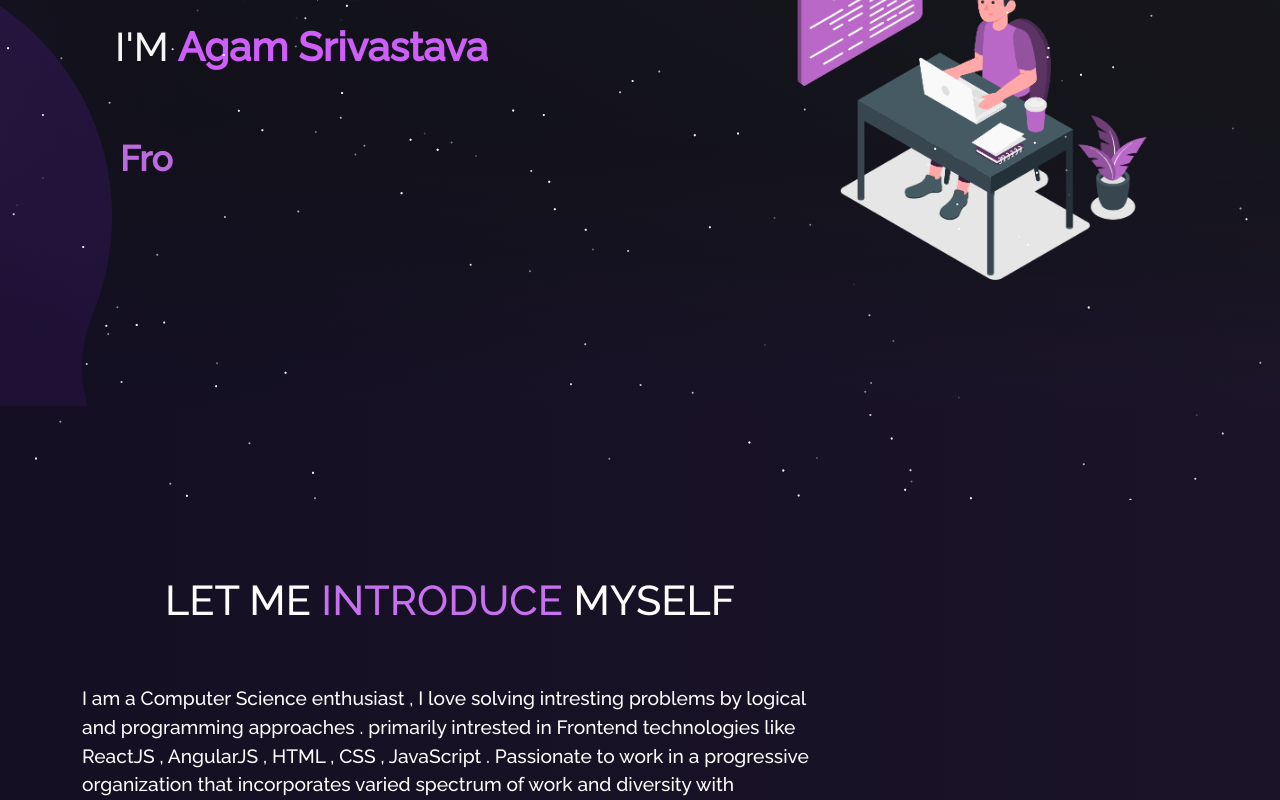
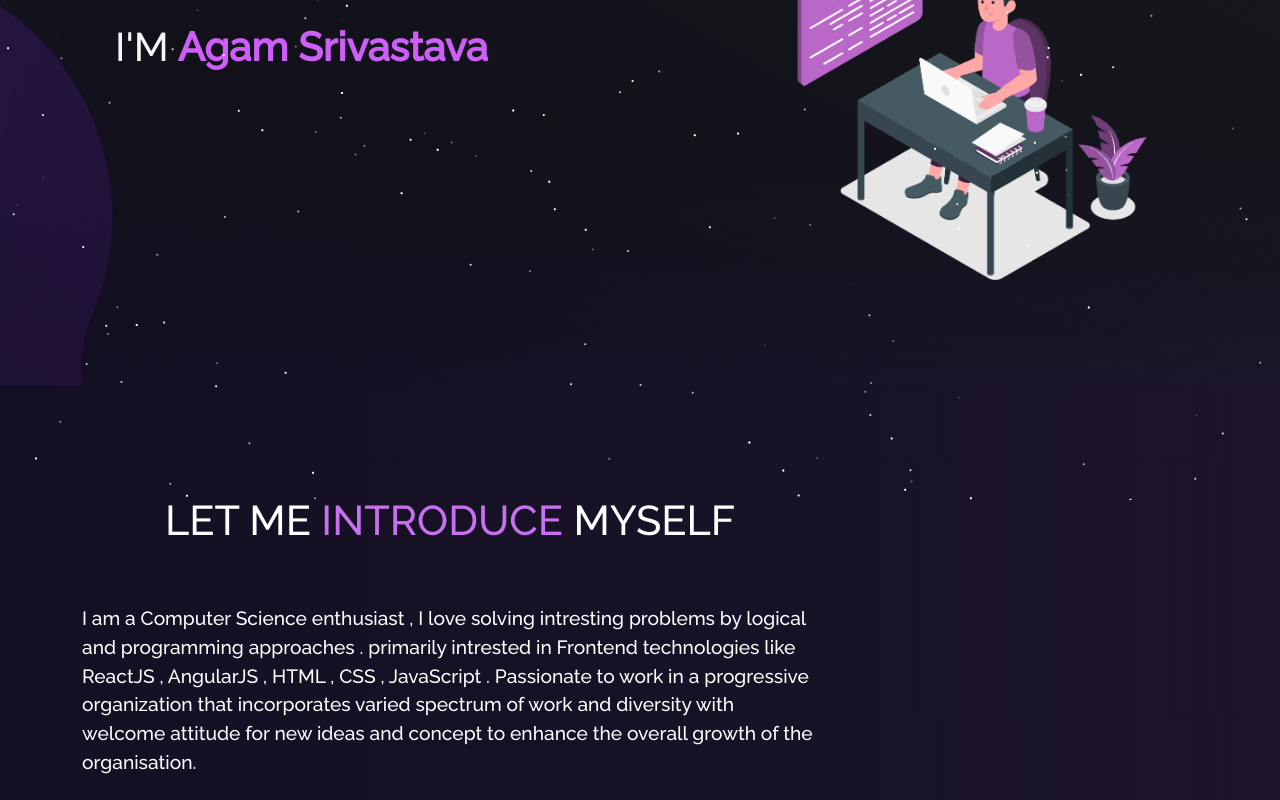
Before and after one commit to vns-agm/agam-portfolio, a React (Create React App) app: page / in a window 1280 px wide. Shown: the part 300-1100 px from the top of the page. Built offline with nearby package versions, Linux system fonts and the light colour scheme.

Commit message:
Rating updated and cosmetic changes

```diff
--- a/src/components/Home/Home2.js
+++ b/src/components/Home/Home2.js
@@ -24,7 +24,8 @@ function Home2() {
               diversity with welcome attitude for new ideas and concept to
               enhance the overall growth of the organisation.
               <br />
-              <br />I am National level Chess player with a fide Rating of 1209
+              <br />I am National level Chess player with a <a  target="_blank"
+                  rel="noreferrer" href={"https://ratings.fide.com/profile/25662210"}>fide Rating</a> of 1525
               .
               <br />
             </p>
--- a/src/components/Home/Type.js
+++ b/src/components/Home/Type.js
@@ -6,9 +6,10 @@ function Type() {
     <Typewriter
       options={{
         strings: [
-          "Frontend Developer",
           "Software Engineer",
-          "National Chess Player",
+          "Web Developer",
+          "React Enthusiast",
+          "National Level Chess Player",
         ],
         autoStart: true,
         loop: true,
--- a/src/style.css
+++ b/src/style.css
@@ -260,7 +260,7 @@ button:focus {
   background-image: var(--image-gradient), url(./Assets/home-bg.jpg);
   background-position: top center;
   background-repeat: no-repeat;
-  padding-bottom: 30px !important;
+  padding-bottom: 10px !important;
   padding-top: 30px !important;
 }
 
@@ -320,7 +320,7 @@ button:focus {
 .home-about-section {
   position: relative;
   padding-bottom: 70px !important;
-  padding-top: 70px !important;
+  padding-top: 10px !important;
 }
 
 .home-about-description {
```
